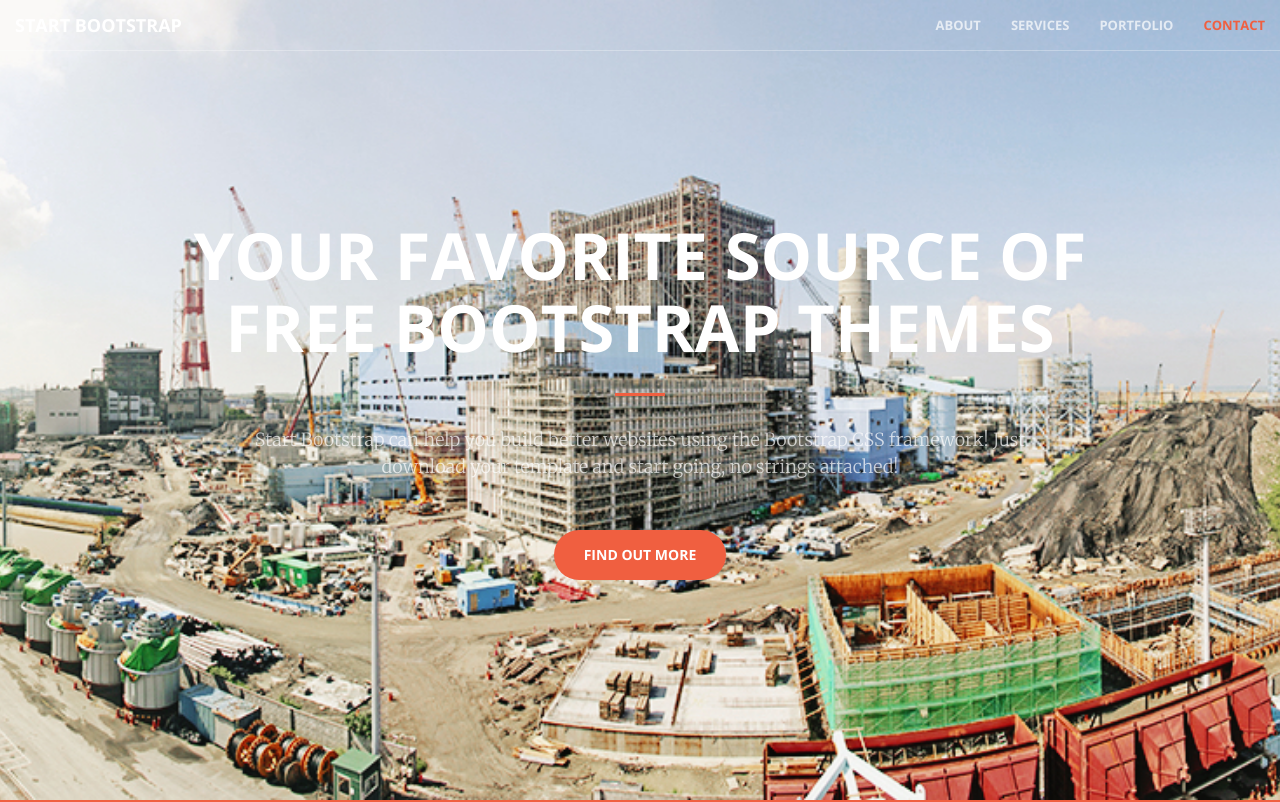
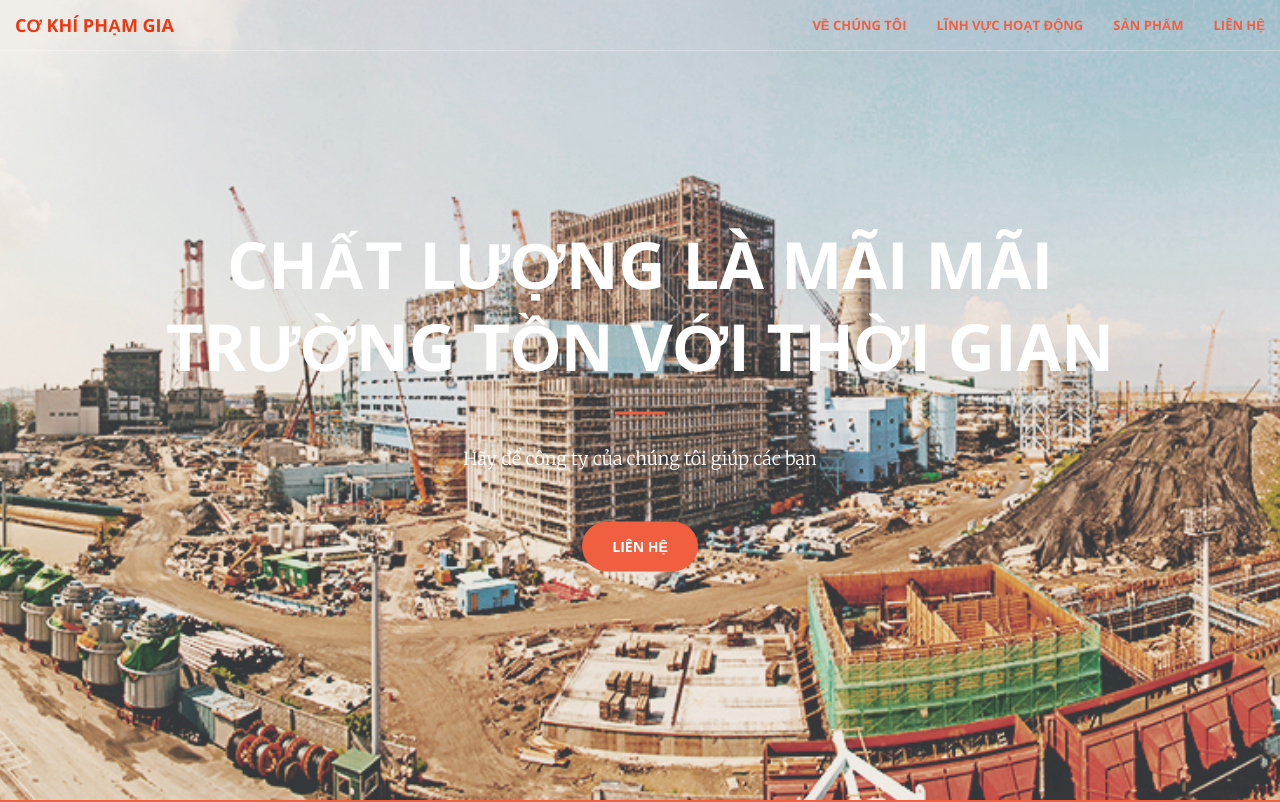
Before and after one commit to CongTyPhamGia/cokhiphamgia, a website: page index.html in a window 1280 px wide. Shown: the top 802 px of the page. Drawn offline with nearby package versions, Linux system fonts and the light colour scheme.

Commit message:
Update top pages

```diff
--- a/css/creative.css
+++ b/css/creative.css
@@ -78,7 +78,7 @@ aside {
 }
 .navbar-default .navbar-header .navbar-brand:hover,
 .navbar-default .navbar-header .navbar-brand:focus {
-  color: #eb3812;
+  color: #f05f40;
 }
 .navbar-default .nav > li > a,
 .navbar-default .nav > li > a:focus {
@@ -107,19 +107,20 @@ aside {
   }
   .navbar-default .navbar-header .navbar-brand {
     /*color: rgba(255, 255, 255, 0.7);*/
-    color: black;
+    color: #f05f40;
   }
   .navbar-default .navbar-header .navbar-brand:hover,
   .navbar-default .navbar-header .navbar-brand:focus {
-    color: white;
+    color: #eb3812;
   }
   .navbar-default .nav > li > a,
   .navbar-default .nav > li > a:focus {
-    color: rgba(255, 255, 255, 0.7);
+    /*color: rgba(255, 255, 255, 0.7);*/
+    color: #f05f40;
   }
   .navbar-default .nav > li > a:hover,
   .navbar-default .nav > li > a:focus:hover {
-    color: black;
+    color: #eb3812;
   }
   .navbar-default.affix {
     background-color: white;
@@ -139,7 +140,7 @@ aside {
   }
   .navbar-default.affix .nav > li > a:hover,
   .navbar-default.affix .nav > li > a:focus:hover {
-    color: #f05f40;
+    color: #eb3812;
   }
 }
 header {
@@ -151,7 +152,7 @@ header {
   background-size: cover;
   -o-background-size: cover;
   background-position: center;
-  background-image: url('../img/C_900_C_G_______201507 (Priime Honduras).jpeg');
+  background-image: url('../img/C_900_C_G_______201507 (Priime Neruda).jpeg');
   text-align: center;
   color: white;
 }
@@ -165,14 +166,14 @@ header .header-content .header-content-inner h1 {
   font-weight: 700;
   text-transform: uppercase;
   margin-top: 0;
-  margin-bottom: 0;
+  margin-bottom: 0px;
 }
 header .header-content .header-content-inner hr {
   margin: 30px auto;
 }
 header .header-content .header-content-inner p {
   font-weight: 300;
-  color: rgba(255, 255, 255, 0.7);
+  color: rgba(255, 255, 255, 1.0);
   font-size: 16px;
   margin-bottom: 50px;
 }
--- a/index.html
+++ b/index.html
@@ -9,7 +9,7 @@
     <meta name="description" content="">
     <meta name="author" content="">
 
-    <title>Creative - Start Bootstrap Theme</title>
+    <title>CƠ KHÍ PHẠM GIA</title>
 
     <!-- Bootstrap Core CSS -->
     <link rel="stylesheet" href="css/bootstrap.min.css" type="text/css">
@@ -46,23 +46,23 @@
                     <span class="icon-bar"></span>
                     <span class="icon-bar"></span>
                 </button>
-                <a class="navbar-brand page-scroll" href="#page-top">Start Bootstrap</a>
+                <a class="navbar-brand page-scroll" href="#page-top">CƠ KHÍ PHẠM GIA</a>
             </div>
 
             <!-- Collect the nav links, forms, and other content for toggling -->
             <div class="collapse navbar-collapse" id="bs-example-navbar-collapse-1">
                 <ul class="nav navbar-nav navbar-right">
                     <li>
-                        <a class="page-scroll" href="#about">About</a>
+                        <a class="page-scroll" href="#about">Về chúng tôi</a>
                     </li>
                     <li>
-                        <a class="page-scroll" href="#services">Services</a>
+                        <a class="page-scroll" href="#services">Lĩnh vực hoạt động</a>
                     </li>
                     <li>
-                        <a class="page-scroll" href="#portfolio">Portfolio</a>
+                        <a class="page-scroll" href="#portfolio">Sản phẩm</a>
                     </li>
                     <li>
-                        <a class="page-scroll" href="#contact">Contact</a>
+                        <a class="page-scroll" href="#contact">Liên hệ</a>
                     </li>
                 </ul>
             </div>
@@ -74,10 +74,11 @@
     <header>
         <div class="header-content">
             <div class="header-content-inner">
-                <h1>Your Favorite Source of Free Bootstrap Themes</h1>
+                <h1>Chất lượng là mãi mãi</h1>
+                <h1 style="padding-top: 10px">Trường tồn với thời gian</h1>
                 <hr>
-                <p>Start Bootstrap can help you build better websites using the Bootstrap CSS framework! Just download your template and start going, no strings attached!</p>
-                <a href="#about" class="btn btn-primary btn-xl page-scroll">Find Out More</a>
+                <p>Hãy để công ty của chúng tôi giúp các bạn</p>
+                <a href="#about" class="btn btn-primary btn-xl page-scroll">Liên hệ</a>
             </div>
         </div>
     </header>
```
Also changed, not shown: img/C_900_C_G_______201507 (Priime Neruda).jpeg (added).
